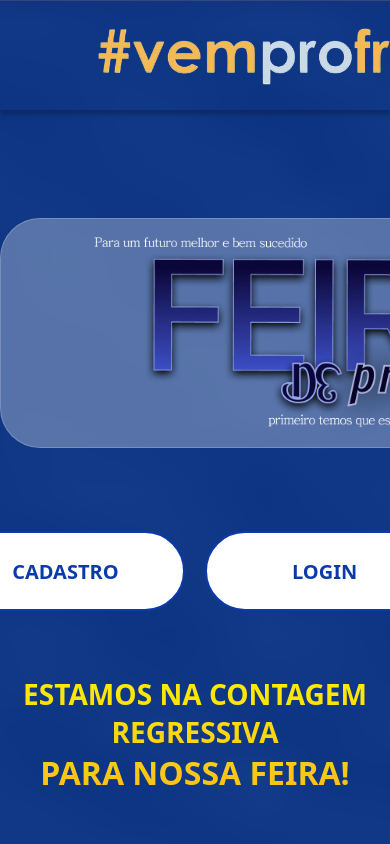
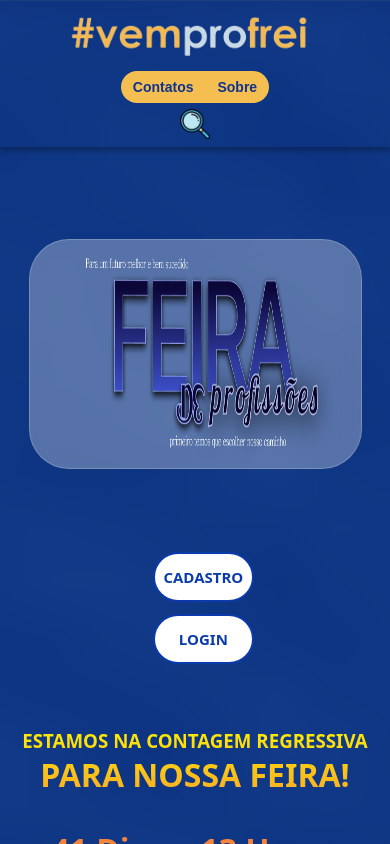
Before and after one commit to Mandeds/Feira-de-Profissoes, a React (Vite) app: page / in a window 390 px wide. Built offline with nearby package versions, Linux system fonts and the light colour scheme.

Commit message:
Fazendo pra mobile DNV
Nao estou tankando :/

```diff
--- a/src/react/home/home.jsx
+++ b/src/react/home/home.jsx
@@ -221,11 +221,11 @@ export default function Home() {
                     </div>
                     <div className="imagens">
                         <div className="redesSociais">
-                            <a href="https://www.facebook.com/institutonsfatima/?locale=pt_BR"><img src="/src/assets/images/facebook (1).png" alt="" /></a>
-                            <a href="https://www.instagram.com/institutonsfatima/"><img src="/src/assets/images/instagram (1).png" alt="" /></a>
-                            <a href="https://www.tiktok.com/@institutonsfatima_?is_from_webapp=1&sender_device=pc"><img src="/src/assets/images/tik-tok.png" alt="" /></a>
-                            <a href="https://www.linkedin.com/authwall?trk=bf&trkInfo=AQHo6NBiSWxmwgAAAZjMiYuY8UAuenq4Wu_PrYbf3TkLMyt9WUKsyz8mc7hK25at1IsWASK8zNXHXdQsGL-8MGEWfk5XzxfQYkpwKKH5uUF7I2XpsWpDaZJl4uPJPHqRFxa6kEM=&original_referer=&sessionRedirect=https%3A%2F%2Fwww.linkedin.com%2Fcompany%2Finstitutonsfatima"><img src="/src/assets/images/linkedin (1).png" alt="" /></a>
-                            <a href="https://www.youtube.com/@institutosocialnossasenhor3548/videos"><img src="/src/assets/images/youtube.png" alt="" /></a>
+                            <a href="https://www.facebook.com/institutonsfatima/?locale=pt_BR" target="_blank"><img src="/src/assets/images/facebook (1).png" alt="" /></a>
+                            <a href="https://www.instagram.com/institutonsfatima/" target="_blank"><img src="/src/assets/images/instagram (1).png" alt="" /></a>
+                            <a href="https://www.tiktok.com/@institutonsfatima_?is_from_webapp=1&sender_device=pc" target="_blank"><img src="/src/assets/images/tik-tok.png" alt="" /></a>
+                            <a href="https://www.linkedin.com/authwall?trk=bf&trkInfo=AQHo6NBiSWxmwgAAAZjMiYuY8UAuenq4Wu_PrYbf3TkLMyt9WUKsyz8mc7hK25at1IsWASK8zNXHXdQsGL-8MGEWfk5XzxfQYkpwKKH5uUF7I2XpsWpDaZJl4uPJPHqRFxa6kEM=&original_referer=&sessionRedirect=https%3A%2F%2Fwww.linkedin.com%2Fcompany%2Finstitutonsfatima" target="_blank"><img src="/src/assets/images/linkedin (1).png" alt="" /></a>
+                            <a href="https://www.youtube.com/@institutosocialnossasenhor3548/videos" target="_blank"><img src="/src/assets/images/youtube.png" alt="" /></a>
                         </div>
                     </div>
                     <div className="cards_andares">
@@ -274,7 +274,7 @@ export default function Home() {
 
                     <h1>VAMOS REVER OS MELHORES MOMENTOS DA FEIRA DE 2024?</h1>
 
-                    <div className="1img">
+                    <div className="img1">
                         <img src="\src\assets\images\fotosDa4feira\IMG_4867.JPG" alt="" />
                     <img src="\src\assets\images\fotosDa4feira\FEI_2024_CEDESP15.jpeg" alt="" />
                     <img src="\src\assets\images\fotosDa4feira\IMG_4854.jpg" alt="" />
@@ -282,7 +282,7 @@ export default function Home() {
                     <img src="\src\assets\images\fotosDa4feira\IMG_4761.jpg" alt="" />
                     </div>
 
-                    <div className="2img">
+                    <div className="img2">
                         <img src="\src\assets\images\fotosDa4feira\IMG_4757.JPG" alt="" />
                     <img src="\src\assets\images\fotosDa4feira\IMG_4735.JPG" alt="" />
                     <img src="\src\assets\images\fotosDa4feira\FEI_2024_CEDESP69.jpeg" alt="" />
@@ -290,7 +290,7 @@ export default function Home() {
                     <img src="\src\assets\images\fotosDa4feira\FEI_2024_CEDESP16.jpeg" alt="" />
                     </div>
 
-                    <div className="3img">
+                    <div className="img3">
                         <img src="\src\assets\images\fotosDa4feira\FEI_2024_CEDESP61.jpeg" alt="" />
                     <img src="\src\assets\images\fotosDa4feira\FEI_2024_CEDESP53.jpeg" alt="" />
                     <img src="\src\assets\images\fotosDa4feira\FEI_2024_CEDESP39.jpeg" alt="" />
@@ -300,11 +300,11 @@ export default function Home() {
 
                 </section>
 
-                    <section class="patrocinadores">
+                    <section className="patrocinadores">
                         <h1>PATROCINADORES</h1>
 
-                            <div class="carousel">
-                                <div class="carousel-track">
+                            <div className="carousel">
+                                <div className="carousel-track">
                                 <img src="\src\assets\images\patrocinadores\image copy 2.png" alt="Patrocinador" />
                                 <img src="\src\assets\images\patrocinadores\image copy 3.png" alt="Patrocinador" />
                                 <img src="\src\assets\images\patrocinadores\image copy 4.png" alt="Patrocinador" />
@@ -364,16 +364,16 @@ export default function Home() {
                     </div>
                     </section>
 
-                    <footer class="footer">
-                    <div class="footer-container">
-                        <div class="footer-column logo-column">
+                    <footer className="footer">
+                    <div className="footer-container">
+                        <div className="footer-column logo-column">
                             <img src="\src\assets\images\image-removebg-preview 2.png" alt="" height={80}/>
                         <p>
                             Descubra seu <strong>futuro</strong> na Feira das Profissões 2025 — conecte-se com o <strong>mercado</strong> e encontre o caminho ideal para sua carreira!
                         </p>
                         </div>
 
-                        <div class="footer-column">
+                        <div className="footer-column">
                         <h3>Horários e Endereço</h3>
                         <p><strong>29 de Setembro das 9h às 14h</strong></p>
                         <p>Instituto Social Nossa Senhora de Fátima</p>
@@ -382,7 +382,7 @@ export default function Home() {
                         <p>04773-000</p>
                         </div>
 
-                        <div class="footer-column">
+                        <div className="footer-column">
                         <h3>Links Rápidos</h3>
                         <ul>
                             <li><a href="#">Início</a></li>
@@ -391,7 +391,7 @@ export default function Home() {
                         </ul>
                         </div>
 
-                        <div class="footer-column">
+                        <div className="footer-column">
                         <h3>Contato</h3>
                         <p>Instagram: @institutonsfatima</p>
                         <p>WhatsApp: (11) 96398-6252</p>
--- a/src/react/home/style.scss
+++ b/src/react/home/style.scss
@@ -21,19 +21,25 @@ html {
 
 /* Container principal da home */
 .container_home {
-    min-height: 100vh; /* altura mínima = tela toda */
+    min-height: 100vh;
     width: 100%;
     overflow-x: hidden;
 
+    display: flex; /* habilita o flex */
+    justify-content: center; /* centraliza horizontal */
+    align-items: center; /* centraliza vertical */
+    flex-direction: column; /* mantém em coluna (um abaixo do outro) */
+
     background:
         linear-gradient(
-            rgba(18, 54, 142, 0.7) 50%,   /* azul com opacidade */
-            rgba(247, 183, 59, 0.7)       /* amarelo com opacidade */
+            rgba(18, 54, 142, 0.7) 50%,
+            rgba(247, 183, 59, 0.7)
         ),
         url(/src/assets/images/background.png);
     background-size: cover;
     background-position: center;
 }
+
 
 /* Header da página */
 header {
@@ -784,3 +790,197 @@ header img:nth-child(3):hover {
   margin-top: 20px;
   padding-right: 10vh;
 }
+
+/* Telas até tablets */
+@media (max-width: 768px) {
+
+  header {
+    flex-direction: column;
+    justify-content: center;
+    align-items: center;
+    gap: 12px;
+    padding: 8px;
+  }
+
+  header img:nth-child(1) {
+    height: 55px;
+  }
+
+  header img:nth-child(3) {
+    height: 30px;
+  }
+
+  .navegar {
+    flex-direction: row;
+    gap: 15px;
+  }
+
+  .container_main {
+    flex-direction: column;
+    justify-content: center;
+    margin-top: 2rem;
+    padding: 0 10px;
+  }
+
+  .feira {
+    width: 90%;
+    max-height: 250px;
+    margin: 0 auto;
+  }
+
+  .botoes {
+    flex-direction: column;
+    gap: 12px;
+  }
+
+  .botoes button {
+    width: 120%;
+    height: 50px;
+  }
+
+  .horario {
+    font-size: 1rem;
+    text-align: center;
+  }
+
+  .regressiva {
+    font-size: 2rem;
+    text-align: center;
+  }
+
+  .andares_fotos img {
+    max-width: 100%;
+    height: auto;
+  }
+
+  .img_antiga_feira .img1,
+  .img_antiga_feira .img2,
+  .img_antiga_feira .img3 {
+    display: grid;
+    grid-template-columns: repeat(2, 1fr);
+  }
+
+  .img_antiga_feira{
+    h1{
+      margin-right: 85%;
+      font-size: 0.8rem;
+    }
+  }
+
+  .img_antiga_feira img {
+    width: 70%;
+    height: auto;
+    border-radius: 8px;
+  }
+
+  .carousel-track img {
+    height: 60px;
+  }
+
+  .contatos-wrapper {
+    flex-direction: column;
+    align-items: center;
+    gap: 20px;
+  }
+
+  .mapa {
+    width: 100%;
+    height: 200px;
+  }
+
+  .contatos-info {
+    width: 100%;
+    text-align: center;
+  }
+
+  .footer-container {
+    grid-template-columns: 1fr;
+    text-align: center;
+    gap: 20px;
+  }
+
+
+
+
+}
+
+/* Telas até celular pequeno */
+@media (max-width: 480px) {
+  .link, .link1 {
+    font-size: 14px;
+    padding: 8px 12px;
+  }
+
+  .botoes button a {
+    font-size: 15px;
+  }
+
+  .Mini-Footer h1 {
+    font-size: 28px;
+    line-height: 1.3;
+  }
+
+  .Mini-Footer h3 {
+    font-size: 20px;
+  }
+
+  .sobre_home h1 {
+    font-size: 8vw;
+    text-align: center;
+  }
+
+  .sobre_home p {
+    font-size: 4vw;
+    text-align: justify;
+  }
+
+  .sobre_home img {
+    width: 60vw;
+    margin: 0 auto;
+  }
+
+  .img_antiga_feira .img1,
+  .img_antiga_feira .img2,
+  .img_antiga_feira .img3 {
+    grid-template-columns: 350px 4fr;
+    max-width: 20%;
+    height: 5%;
+    margin-right: 70%;
+  }
+
+  .container_secundaria{
+    .card_instituto{
+      margin-right: 12%;
+      font-size: 1.2rem;
+    }
+    .imagens{
+      margin-right: 12%;
+    }
+    .cards_andares{
+      margin-right: 12%;
+    }
+
+  }
+
+  .escolhas{
+    nav{
+      ul{
+        flex-direction: column;
+      }
+    }
+  }
+
+  .redesSociais a {
+    width: 40px;
+    height: 40px;
+  }
+
+  .redesSociais img {
+    width: 20px;
+    height: 20px;
+  }
+
+  .footer{
+    margin-bottom: 0;
+  }
+}
```
